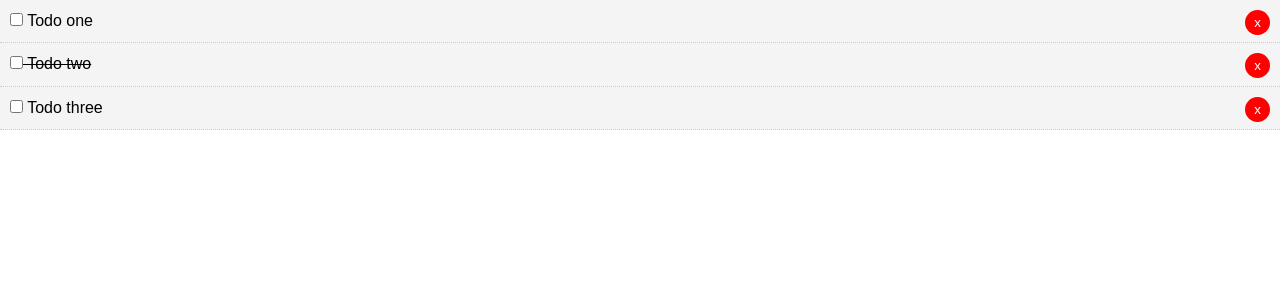
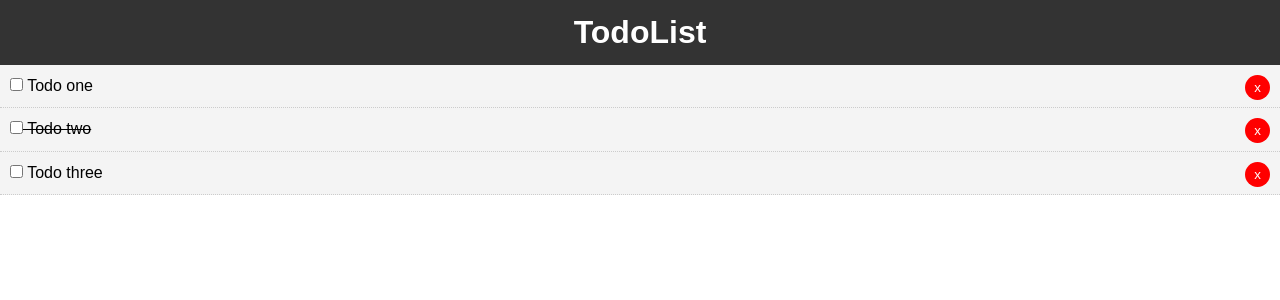
Before and after one commit to dimontejulia/vue-todolist, a Vue app: page / in a window 1280 px wide. Shown: the top 300 px of the page. Built offline with nearby package versions, Linux system fonts and the light colour scheme.

Commit message:
header component

```diff
--- a/src/App.vue
+++ b/src/App.vue
@@ -1,15 +1,17 @@
 <template>
   <div id="app">
+    <Header />
     <Todos v-bind:todos="todos" v-on:del-todo="deleteTodo" />
   </div>
 </template>
 
 <script>
 import Todos from "./components/Todos";
+import Header from "./components/layout/Header";
 
 export default {
   name: "App",
-  components: { Todos },
+  components: { Header, Todos },
   data() {
     return {
       todos: [
--- /dev/null
+++ b/src/components/layout/Header.vue
@@ -0,0 +1,24 @@
+<template>
+  <header class="header">
+    <h1>TodoList</h1>
+  </header>
+</template>
+
+<script>
+export default {
+  name: "Header",
+};
+</script>
+
+<style scoped>
+.header {
+  background: #333;
+  color: white;
+  text-align: center;
+  padding: 10px;
+}
+.header a {
+  color: white;
+  padding-right: 5px;
+}
+</style>
```
